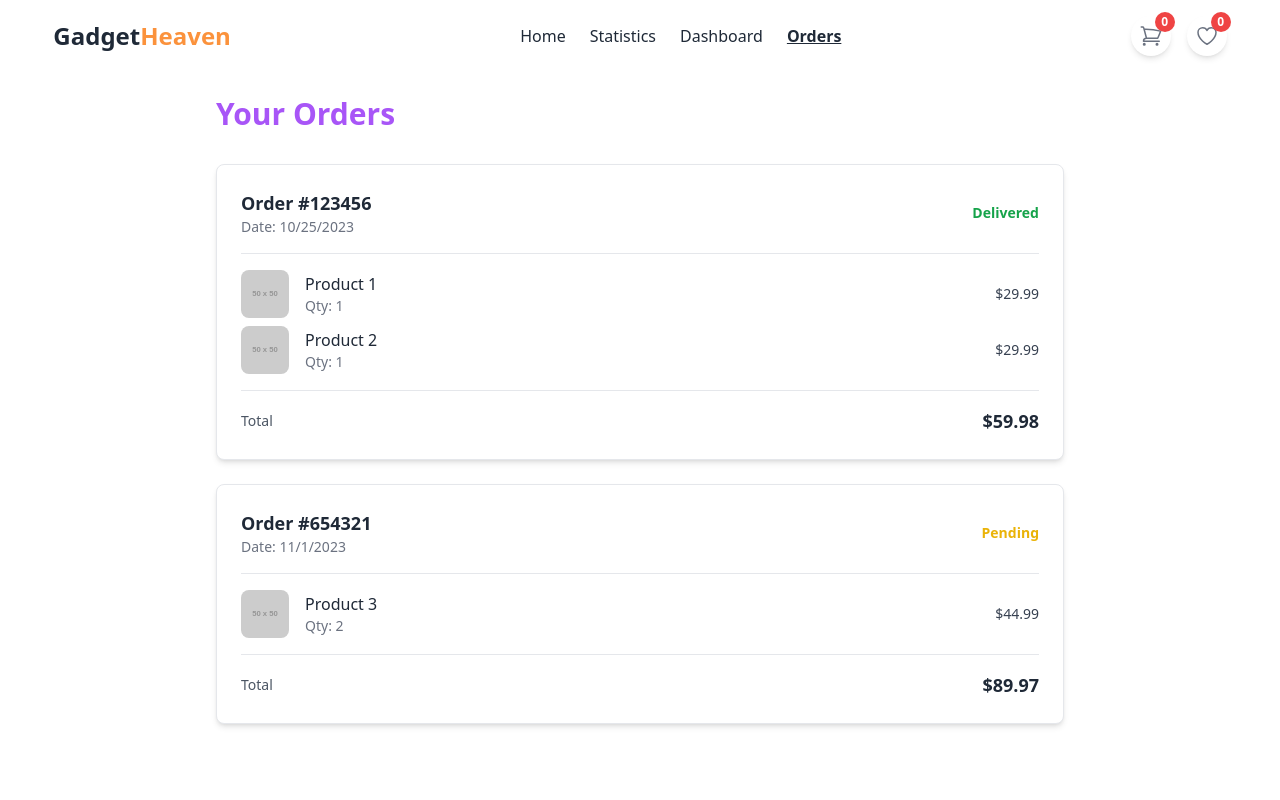
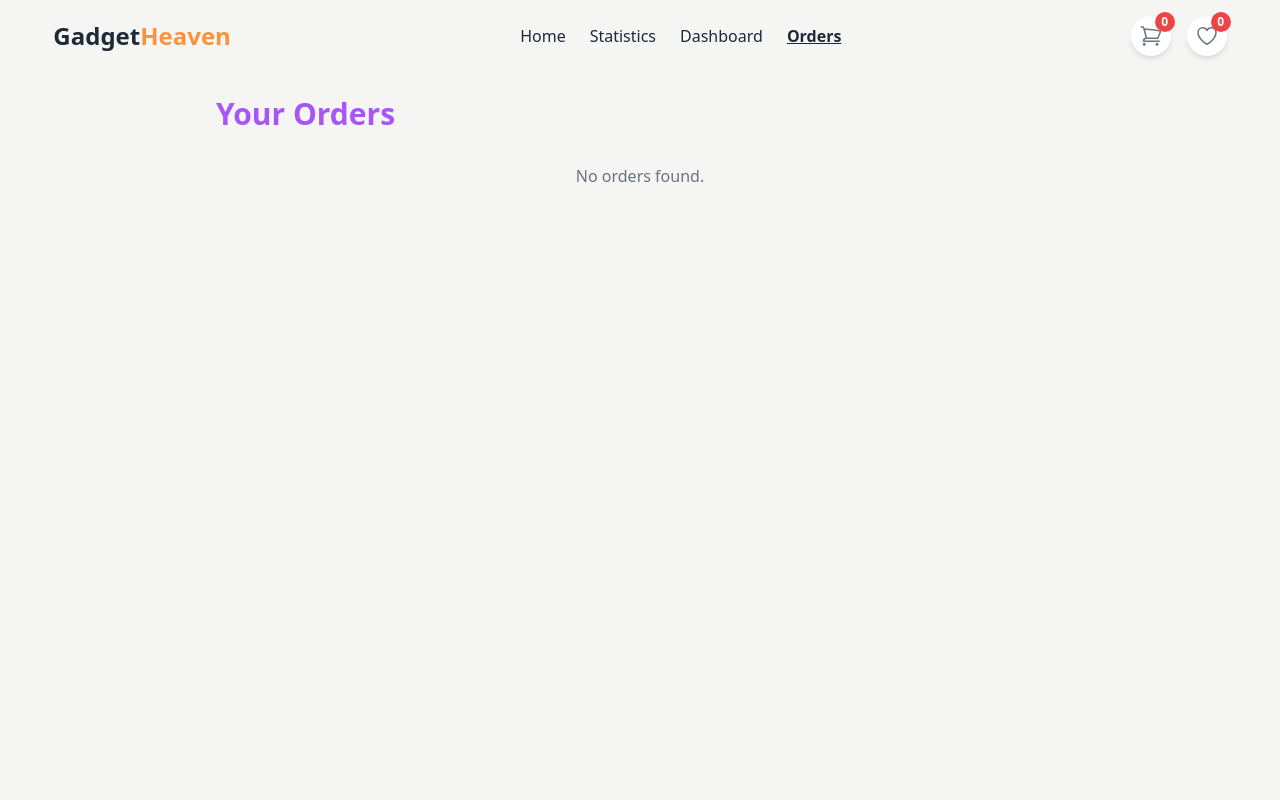
Before and after one commit to Fahim047/ph-a8-gadget-heaven, a React (Vite) app: page /orders in a window 1280 px wide. Shown: the top 800 px of the page. Built offline with nearby package versions, Linux system fonts and the light colour scheme.

Commit message:
✅ Orders Page Functionality Done

```diff
--- a/src/components/ProductCard.jsx
+++ b/src/components/ProductCard.jsx
@@ -4,7 +4,7 @@ const ProductCard = ({ product }) => {
 	const { product_id, product_title, product_image, price } = product;
 	const navigate = useNavigate();
 	return (
-		<div className="w-full p-4 drop-shadow-md bg-white rounded-xl space-y-2">
+		<div className="flex flex-col w-full p-4 drop-shadow-md bg-white rounded-xl space-y-2">
 			<div className="h-40 rounded-xl">
 				<img
 					src={product_image}
@@ -12,10 +12,12 @@ const ProductCard = ({ product }) => {
 					className="w-full h-full object-scale-down"
 				/>
 			</div>
-			<h4 className="text-xl font-bold">{product_title}</h4>
-			<p className="text-gray-500">${price}</p>
+			<div className="flex-grow">
+				<h4 className="text-xl font-bold mb-2">{product_title}</h4>
+				<p className="text-gray-500 mb-4">${price}</p>
+			</div>
 			<button
-				className="btn btn-outline"
+				className="btn btn-outline border-purple-500 text-purple-500"
 				onClick={() => navigate(`/product-details/${product_id}`)}
 			>
 				View Details
--- a/src/components/ProductDetailsCard.jsx
+++ b/src/components/ProductDetailsCard.jsx
@@ -7,6 +7,7 @@ import HeartSolid from './icons/HeartSolid';
 import ShoppingCart from './icons/ShoppingCart';
 const ProductDetailsCard = ({ product }) => {
 	const {
+		product_id,
 		product_title,
 		product_image,
 		specifications,
@@ -15,9 +16,14 @@ const ProductDetailsCard = ({ product }) => {
 		rating,
 		availability,
 	} = product;
-	const { setCartItems, wishList, setWishList } = useCart();
+	const { cartItems, setCartItems, wishList, setWishList } = useCart();
 	const [isDisabled, setIsDisabled] = useState(false);
 	const handleAddToCart = () => {
+		const exists = cartItems.find((item) => item.product_id === product_id);
+		if (exists) {
+			toast.error('Product already in cart');
+			return;
+		}
 		setCartItems((prev) => [...prev, product]);
 		toast.success('Product added to cart');
 	};
--- a/src/components/WishListCard.jsx
+++ b/src/components/WishListCard.jsx
@@ -1,11 +1,20 @@
 import { toast } from 'react-toastify';
 import { useCart } from '../contexts/CartProvider';
-import ShoppingCart from './icons/ShoppingCart';
 import Trash from './icons/Trash';
 const WishListCard = ({ product }) => {
 	const { product_id, product_title, price, description, product_image } =
 		product;
-	const { wishList, setWishList, setCartItems } = useCart();
+	const { wishList, setWishList, cartItems, setCartItems } = useCart();
+
+	const handleAddToCart = () => {
+		const exists = cartItems.find((item) => item.product_id === product_id);
+		if (exists) {
+			toast.error('Product already in cart');
+			return;
+		}
+		setCartItems((prev) => [...prev, product]);
+		toast.success('Product added to cart');
+	};
 	const handleRemoveProduct = (id) => {
 		const newProducts = wishList.filter((item) => item.product_id !== id);
 		setWishList(newProducts);
@@ -25,12 +34,9 @@ const WishListCard = ({ product }) => {
 					<p className="font-medium">$ {price}</p>
 					<button
 						className="btn btn-sm rounded-full bg-purple-500 text-white hover:text-black"
-						onClick={() => {
-							setCartItems((prev) => [...prev, product]);
-							toast.success('Added to cart');
-						}}
+						onClick={handleAddToCart}
 					>
-						Add to cart <ShoppingCart />
+						Add to cart
 					</button>
 				</div>
 				<button
--- a/src/contexts/CartProvider.jsx
+++ b/src/contexts/CartProvider.jsx
@@ -5,9 +5,17 @@ const CartContext = createContext();
 export const CartProvider = ({ children }) => {
 	const [cartItems, setCartItems] = useState([]);
 	const [wishList, setWishList] = useState([]);
+	const [orders, setOrders] = useState([]);
 	return (
 		<CartContext.Provider
-			value={{ cartItems, setCartItems, wishList, setWishList }}
+			value={{
+				cartItems,
+				setCartItems,
+				wishList,
+				setWishList,
+				orders,
+				setOrders,
+			}}
 		>
 			{children}
 		</CartContext.Provider>
--- a/src/pages/Dashboard.jsx
+++ b/src/pages/Dashboard.jsx
@@ -1,12 +1,16 @@
 import React, { useState } from 'react';
+import { useNavigate } from 'react-router-dom';
+import SuccessImage from '../assets/success.png';
 import CartProducts from '../components/CartProducts';
 import Footer from '../components/Footer';
 import Navbar from '../components/Navbar';
 import WishListProducts from '../components/WishListProducts';
 import { useCart } from '../contexts/CartProvider';
 const Dashboard = () => {
+	const navigate = useNavigate();
 	const [active, setActive] = useState('cart');
-	const { cartItems, setCartItems } = useCart();
+	const { cartItems, setCartItems, setOrders } = useCart();
+
 	const totalPrice = cartItems.reduce(
 		(prev, current) => prev + current.price,
 		0
@@ -14,6 +18,18 @@ const Dashboard = () => {
 	const handleSort = () => {
 		const sortedCartItems = cartItems.toSorted((a, b) => b.price - a.price);
 		setCartItems(sortedCartItems);
+	};
+	const handlePurchase = () => {
+		const newOrder = {
+			orderId: crypto.randomUUID(),
+			date: new Date(),
+			status: 'Processing',
+			total: totalPrice,
+			items: cartItems,
+		};
+		setOrders((prev) => [...prev, newOrder]);
+		document.getElementById('payment_success_modal').showModal();
+		setCartItems([]);
 	};
 	return (
 		<div className="bg-stone-100">
@@ -69,7 +85,11 @@ const Dashboard = () => {
 								>
 									Sort by price
 								</button>
-								<button className="btn btn-sm bg-purple-500 text-white hover:text-purple-500 rounded-full">
+								<button
+									className="btn btn-sm bg-purple-500 text-white hover:text-purple-500 rounded-full"
+									disabled={cartItems.length === 0}
+									onClick={handlePurchase}
+								>
 									Purchase
 								</button>
 							</div>
@@ -78,6 +98,43 @@ const Dashboard = () => {
 					{active === 'cart' ? <CartProducts /> : <WishListProducts />}
 				</div>
 			</section>
+			<dialog
+				id="payment_success_modal"
+				className="modal modal-bottom sm:modal-middle"
+			>
+				<div className="modal-box text-center p-8 bg-white rounded-lg shadow-lg">
+					<div className="flex flex-col items-center">
+						<div className="flex items-center justify-center w-16 h-16 rounded-full bg-green-100 mb-4">
+							<img src={SuccessImage} alt="" />
+						</div>
+						<h3 className="font-bold text-2xl text-gray-800">
+							Payment Successful!
+						</h3>
+						<p className="text-gray-600 mt-2">
+							Thank you for your purchase! Your payment has been successfully
+							processed.
+						</p>
+						<div className="modal-action flex justify-center mt-6">
+							<button
+								className="btn btn-outline"
+								onClick={() => navigate('/orders')}
+							>
+								View Orders
+							</button>
+							<button
+								className="btn bg-purple-500 text-white hover:bg-purple-600"
+								onClick={() => {
+									document.getElementById('payment_success_modal').close();
+									navigate('/');
+								}}
+							>
+								Close
+							</button>
+						</div>
+					</div>
+				</div>
+			</dialog>
+
 			<Footer />
 		</div>
 	);
--- a/src/pages/Orders.jsx
+++ b/src/pages/Orders.jsx
@@ -1,49 +1,11 @@
-import React from 'react';
 import Footer from '../components/Footer';
 import Navbar from '../components/Navbar';
-const orders = [
-	{
-		orderId: '123456',
-		date: '2023-10-25',
-		status: 'Delivered',
-		total: 59.98,
-		items: [
-			{
-				id: 'p1',
-				name: 'Product 1',
-				image: 'https://via.placeholder.com/50',
-				quantity: 1,
-				price: 29.99,
-			},
-			{
-				id: 'p2',
-				name: 'Product 2',
-				image: 'https://via.placeholder.com/50',
-				quantity: 1,
-				price: 29.99,
-			},
-		],
-	},
-	{
-		orderId: '654321',
-		date: '2023-11-01',
-		status: 'Pending',
-		total: 89.97,
-		items: [
-			{
-				id: 'p3',
-				name: 'Product 3',
-				image: 'https://via.placeholder.com/50',
-				quantity: 2,
-				price: 44.99,
-			},
-		],
-	},
-];
+import { useCart } from '../contexts/CartProvider';
 
 const Orders = () => {
+	const { orders } = useCart();
 	return (
-		<div>
+		<div className="bg-stone-100">
 			<Navbar />
 			<div className="max-w-4xl mx-auto p-6 min-h-screen">
 				<h1 className="text-3xl font-bold text-purple-500 mb-8">Your Orders</h1>
@@ -56,9 +18,9 @@ const Orders = () => {
 								className="p-6 bg-white shadow-md rounded-lg border border-gray-200"
 							>
 								<div className="flex justify-between items-center border-b pb-4 mb-4">
-									<div>
+									<div className="space-y-2">
 										<p className="text-lg font-semibold text-gray-800">
-											Order #{order.orderId}
+											Order Id #{order.orderId}
 										</p>
 										<p className="text-sm text-gray-500">
 											Date: {new Date(order.date).toLocaleDateString()}
@@ -78,22 +40,20 @@ const Orders = () => {
 								<div className="space-y-2">
 									{order.items.map((item) => (
 										<div
-											key={item.id}
+											key={item.product_id}
 											className="flex justify-between items-center"
 										>
 											<div className="flex items-center">
 												<img
-													src={item.image}
-													alt={item.name}
+													src={item.product_image}
+													alt={item.product_title}
 													className="w-12 h-12 rounded-lg object-cover mr-4"
 												/>
 												<div>
 													<p className="font-medium text-gray-800">
-														{item.name}
+														{item.product_title}
 													</p>
-													<p className="text-sm text-gray-500">
-														Qty: {item.quantity}
-													</p>
+													<p className="text-sm text-gray-500">Qty: 1</p>
 												</div>
 											</div>
 											<p className="text-sm font-medium text-gray-700">
```
Also changed, not shown: src/assets/success.png (renamed from src/assets/Group.png).
